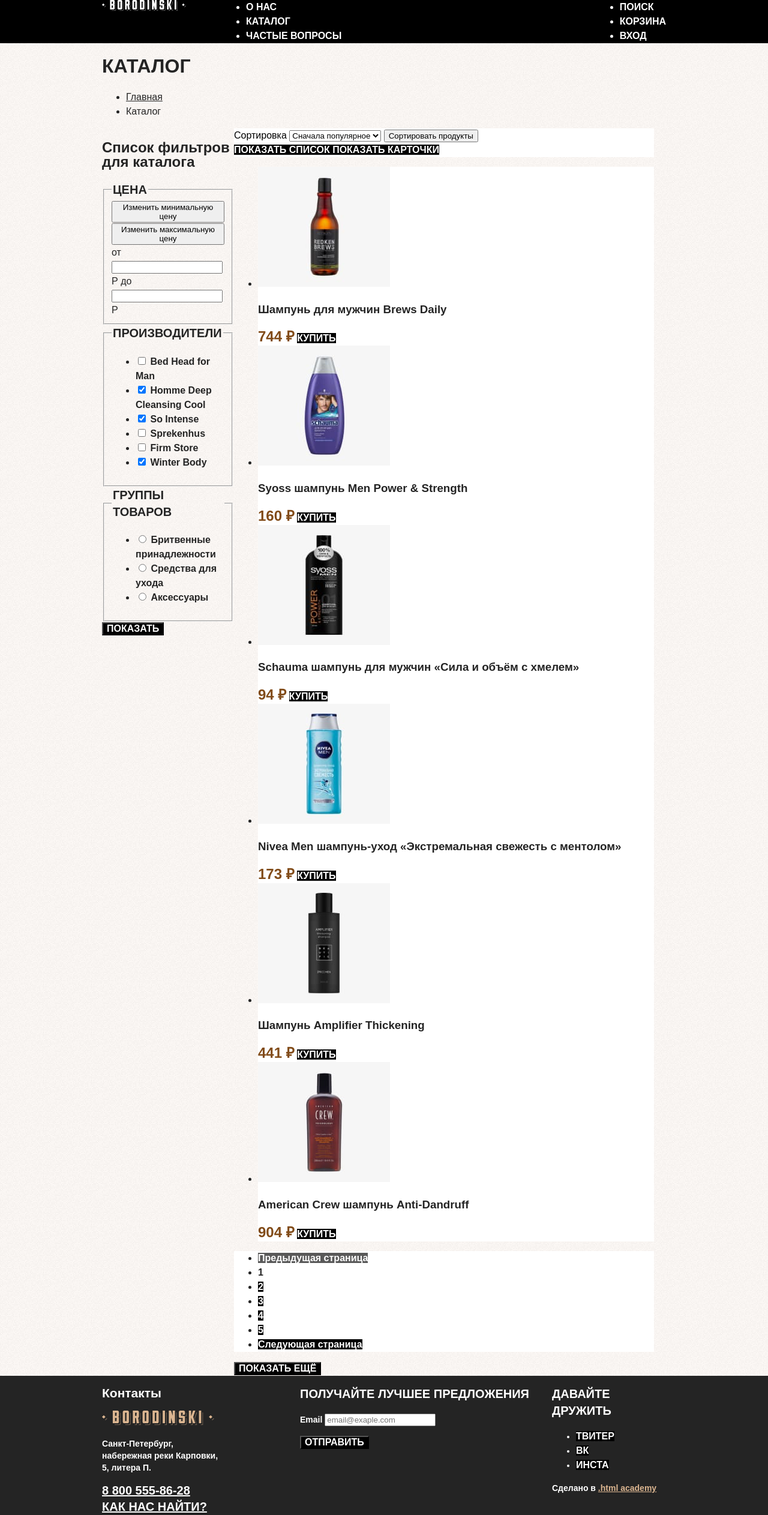
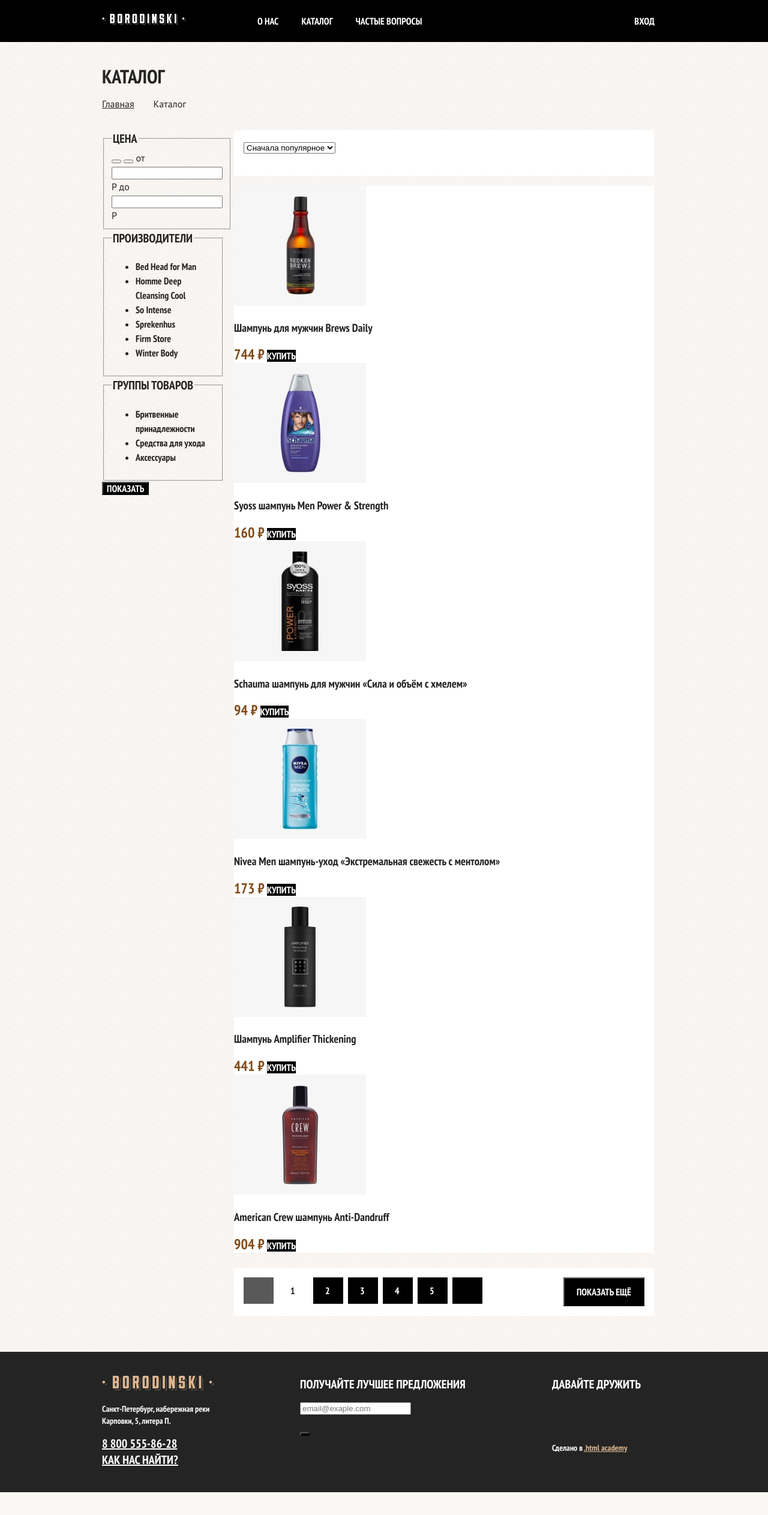
Before and after one commit to aeger-caput/00_Barber, a plain HTML site: page catalog.html in a window 1280 px wide. Shown: the whole page at 60% size. After the commit the page ends 2487 px from the top, so only its background shows below. Drawn offline with Linux system fonts and the light colour scheme.

Commit message:
fixed_fonts

```diff
--- a/scss/style.scss
+++ b/scss/style.scss
@@ -1,6 +1,6 @@
 //@import "nullstyle.scss";
 @font-face {
-   font-family: "PT Sans";
+   font-family: "PT Sans Narrow";
    font-style: normal;
    font-weight: 400;
    src: url("/fonts/PTSans-Regular.woff2") format("woff2");
@@ -8,7 +8,7 @@
 }
 
 @font-face {
-   font-family: "PT Sans";
+   font-family: "PT Sans Narrow";
    font-style: normal;
    font-weight: 700;
    src: url("/fonts/PTSans-Bold.woff2") format("woff2");
@@ -16,14 +16,14 @@
 }
 
 @font-face {
-   font-family: "PT Sans";
+   font-family: "PT Sans Narrow";
    font-style: italic;
    font-weight: 400;
    src: url("/fonts/PTSans-Italic.woff2") format("woff2");
 }
 
 @font-face {
-   font-family: "PT Sans";
+   font-family: "PT Sans Narrow";
    font-style: italic;
    font-weight: 700;
    src: url("/fonts/PTSans-BoldItalic.woff2") format("woff2");
@@ -31,7 +31,7 @@
 }
 
 @font-face {
-   font-family: "PT Sans";
+   font-family: "PT Sans Narrow";
    font-style: normal;
    font-weight: 700;
    src: url("/fonts/PTSans-NarrowBold.woff2") format("woff2");
@@ -53,12 +53,15 @@ body {
    color: #242424;
    background-color: #fbf7f4;
 }
+
 .page-header {
    color: #ffffff;
    background: #000000;
 }
+
 .wrapper {
 }
+
 .navigation {
    display: flex;
    width: 940px;
@@ -67,19 +70,25 @@ body {
 }
 
 .navigation-logo {
+   align-self: center;
    width: 140px;
    margin-right: 100px;
 }
 
 .navigation-list {
+   display: flex;
+   flex-wrap: wrap;
    margin: 0;
    padding: 0;
+   list-style-type: none;
 }
 
 .navigation-item {
 }
 
 .navigation-link {
+   display: block;
+   padding: 24px 19px;
    font-family: "PT Sans Narrow", sans-serif;
    line-height: 22px;
    font-weight: 700;
@@ -92,12 +101,25 @@ body {
 
 .navigation-user {
    margin-left: auto;
+   .navigation-link{
+      min-width: 16px;
+      min-height: 22px;
+   }
 }
 .visually-hidden {
+   position: absolute;
+   width: 1px;
+   height: 1px;
+   margin: -1px;
+   padding: 0;
+   bottom: 0;
+   clip: rect(0 0 0 0);
+   overflow: hidden;
 }
 
 .main-container {
    flex-grow: 1;
+   padding: 60px 0;
 }
 
 .catalog-container{
@@ -112,6 +134,7 @@ body {
 .logo {
    display: block;
    margin: 0 auto;
+   margin-bottom: 60px;
 }
 
 .main-index {
@@ -123,150 +146,15 @@ body {
 }
 
 .main-inner {
+   padding: 40px 0 0 0;
    color: #242424;
    background-color: #FBF7F4;
    background-image: url("/img/noisy-texture.png");
 
  }
 
-.inner-header-title {
-  font-size: 32px;
-  line-height: 35px;
-  text-transform: uppercase;
-}
-.breadcrumbs {
-   color: #242424;
-}
-.breadcrumbs-item {
-}
-.breadcrumbs-link {
-   color: inherit;
-}
-
-.filter-section {
-   width: 220px;
-}
-
-.catalog-filter {
-}
-
-.catalog-filter-group {
-}
-
-.catalog-filter-title {
-   font-size: 20px;
-   line-height: 28px;
-   font-weight: 700;
-   color: #242424;
-   text-transform: uppercase;
-}
-.sorting-section {
-}
-
-.sorting-type {
-}
-
-.catalog-right-column {
-   width: 700px;
-}
-
-.select-control {
-}
-
-.button-light {
-   color: #242424;
-   background-color: #FFFFFF;
-}
-
-.product-section {
-}
-.product-list {
-}
-.product-item {
-}
-.product-card {
-   background-color: #FFFFFF;
-}
-.product-card-link {
-   text-decoration: none;
-}
-.product-card-image {
-}
-.product-card-title {
-   font-weight: 700;
-   color: #242424;
-}
-.product-card-price {
-   font-size: 24px;
-   line-height: 29px;
-   font-weight: 700;
-   color: #814B18;
-   text-transform: uppercase;
-}
-.product-card-button {
-}
-.button {
-}
-.pagonation-section {
-}
-.pagonation {
-   background-color: #FFFFFF;
-}
-.pagonation-item {
-}
-.pagonation-link {
-   color: #FFFFFF;
-   background-color: #000000;
-   text-decoration: none;
-   line-height: 16px;
-   font-weight: 700;
-}
-.pagonation-prev {
-}
-.pagonation-disabled {
-   background-color: #595959;
-}
-.visually-hidden {
-}
-.pagonation-current {
-   color: #242424;
-   background-color: #FFFFFF;
-}
-.pagonation-next {
-}
-.pagonation-show-more {
-}
-
-.range-toggle {
-}
-.toggle-min {
-}
-.toggle-max {
-}
-.catalog-filter-label {
-}
-.catalog-filter-input {
-}
-.catalog-filter-list {
-}
-.catalog-filter-item {
-}
-.control {
-}
-.control-input {
-}
-.contol-mark {
-}
-.control-label {
-   font-weight: 700;
-}
-
-.sorting-container{
-   color: #000000;
-   background-color: #FFFFFF;
-}
-
 .advantages {
+   margin-bottom: 50px;
 }
 
 .advantages-list {
@@ -274,27 +162,38 @@ body {
    justify-content: space-between;
    padding: 0;
    margin: 0;
+   list-style-type: none;
 }
 
 .advantages-item {
    width: 277px;
 }
 .advantages-title {
+   margin: 0 0 50px 0;
    font-family: "PT Sans Narrow", sans-serif;
    font-size: 32px;
    line-height: 35px;
    text-transform: uppercase;
+   text-align: center;
 }
 .advantages-description {
+   margin: 0;
+   text-align: center;
 }
 
 .index-columns {
+   display: flex;
+   justify-content: space-between;
+   margin-bottom: 30px;
    color: #242424;
    background-color: #fbf7f4;
    background-image: url("/img/noisy-texture.png");
    padding: 40px;
    display: flex;
    justify-content: space-between;
+   .index-columns:last-child {
+      margin-bottom: 0;
+   }
 }
 
 .services {
@@ -302,6 +201,7 @@ body {
    width: 390px;
 }
 .servises-title {
+   margin: 25px 0 25px 0;
    font-size: 32px;
    line-height: 35px;
    font-weight: 700;
@@ -335,6 +235,7 @@ body {
    width: 390px;
 }
 .gallary-title {
+   margin: 25px 0 25px 0;
    font-size: 32px;
    line-height: 35px;
    font-weight: 700;
@@ -359,6 +260,7 @@ body {
    font-weight: 700;
 }
 .contacts-title {
+   margin: 25px 0 25px 0;
    font-size: 32px;
    line-height: 35px;
    font-weight: 700;
@@ -392,6 +294,7 @@ body {
    width: 430px;
 }
 .appointment-title {
+   margin: 25px 0 25px 0;
    font-size: 32px;
    line-height: 35px;
    font-weight: 700;
@@ -413,6 +316,208 @@ body {
 }
 .appointment-form-time {
 }
+
+.inner-header-title {
+   margin: 0 0 16px 0;
+   font-size: 32px;
+   line-height: 35px;
+   text-transform: uppercase;
+ }
+
+ .breadcrumbs {
+   display: flex;
+   flex-wrap: wrap;
+   margin: 0;
+   padding: 0;
+   list-style-type: none;
+   color: #242424;
+ }
+ .breadcrumbs-item {
+   margin: 0 32px 32px 0;
+ }
+ .breadcrumbs-link {
+    color: inherit;
+ }
+
+ .filter-section {
+    width: 220px;
+ }
+
+ .catalog-filter {
+   margin: 0 16px 0 0;
+ }
+
+ .catalog-filter-group {
+ }
+
+ .catalog-filter-title {
+    font-size: 20px;
+    line-height: 28px;
+    font-weight: 700;
+    color: #242424;
+    text-transform: uppercase;
+ }
+
+
+ .catalog-right-column {
+    width: 700px;
+ }
+
+ .select-control {
+ }
+
+ .button-light {
+    color: #242424;
+    background-color: #FFFFFF;
+ }
+
+
+
+ .range-toggle {
+ }
+ .toggle-min {
+ }
+ .toggle-max {
+ }
+ .catalog-filter-label {
+ }
+ .catalog-filter-input {
+ }
+ .catalog-filter-list {
+ }
+ .catalog-filter-item {
+ }
+ .control {
+ }
+ .control-input {
+ }
+ .contol-mark {
+ }
+ .control-label {
+    font-weight: 700;
+ }
+
+.sorting-section {
+}
+
+.sorting-container {
+   display: flex;
+   margin: 0 0 16px 0;
+   padding: 16px;
+   color: #000000;
+   background-color: #FFFFFF;
+}
+
+.sorting-container .button {
+   width: 56px;
+   height: 44px;
+   display: block;
+}
+
+
+.sorting-type {
+ margin: 0 auto 0 0;
+}
+
+.product-section {
+   margin: 0 0 25px 0;
+}
+
+.product-list {
+   margin: 0;
+   padding: 0;
+   list-style-type: none;
+}
+
+.product-item {
+}
+
+.product-card {
+   background-color: #FFFFFF;
+}
+
+.product-card-link {
+   text-decoration: none;
+}
+.product-card-image {
+}
+
+.product-card-title {
+   font-weight: 700;
+   color: #242424;
+}
+.product-card-price {
+   font-size: 24px;
+   line-height: 29px;
+   font-weight: 700;
+   color: #814B18;
+   text-transform: uppercase;
+}
+
+.product-card-button {
+}
+
+.button {
+}
+
+.pagonation-section {
+   display: flex;
+   margin: 0 0 60px 0;
+   padding: 16px;
+   background-color: #ffffff;
+}
+
+.pagonation {
+   display: flex;
+   margin: 0;
+   padding: 0;
+   list-style-type: none;
+
+}
+
+.pagonation-item {
+}
+
+.pagonation-item:not(:last-child) {
+   margin: 0 8px 0 0;
+}
+
+.pagonation-link {
+   display: block;
+   box-sizing: border-box;
+   width: 50px;
+   height: 44px;
+   padding: 14px 20px 14px 20px;
+   color: #FFFFFF;
+   background-color: #000000;
+   text-decoration: none;
+   line-height: 16px;
+   font-weight: 700;
+}
+
+.pagonation-show-more {
+   padding: 14px 20px 14px 20px;
+   margin: 0 0 0 auto;
+}
+
+.pagonation-prev {
+}
+
+.pagonation-disabled {
+   background-color: #595959;
+}
+
+.pagonation-current {
+   color: #242424;
+   background-color: #FFFFFF;
+}
+
+.pagonation-next {
+}
+
+
+
+
 .page-footer {
    font-size: 14px;
    font-weight: 700;
@@ -426,6 +531,7 @@ body {
    width: 940px;
    display: flex;
    margin: 0 auto;
+   padding: 40px 0;
 }
 
 .page-footer a {
@@ -434,7 +540,7 @@ body {
 .page-footer .htmlacademy-link {
    font-size: 14px;
    color: #DBB590;
- }
+}
 
 .page-footer-contacts {
    width: 200px;
@@ -443,15 +549,18 @@ body {
 
 .footer-contacts-logo {
 }
+
 .footer-contacts-address {
    font-style: normal;
 }
+
 .footer-contacts-address-text {
    font-size: 14px;
    line-height: 20px;
    font-weight: 700;
    color: #FFFFFF;
 }
+
 .footer-contacts-phone {
    font-family: "PT Sans Narrow", sans-serif;
    font-size: 20px;
@@ -460,6 +569,7 @@ body {
    text-decoration: underline;
    text-transform: uppercase;
 }
+
 .footer-contacts-map-link {
    font-family: "PT Sans Narrow", sans-serif;
    font-size: 20px;
@@ -474,6 +584,7 @@ body {
 }
 
 .page-footer-title {
+   margin: 0 0 14px 0;
    font-family: "PT Sans Narrow", sans-serif;
    font-size: 20px;
    line-height: 28px;
@@ -481,12 +592,16 @@ body {
    color: #FFFFFF;
    text-transform: uppercase;
 }
+
 .newsletter-form {
 }
+
 .newsletter-email {
 }
+
 .field {
 }
+
 .newsletter-button {
 }
 
@@ -496,11 +611,25 @@ body {
 }
 
 .footer-social-list {
+   display: flex;
+   flex-wrap: wrap;
+   margin: 0;
+   padding: 0;
+   list-style-type: none;
 }
 .footer-social-item {
+   width: 56px;
+   height: 44px;
+   margin: 0 8px 8px 0;
 }
+
+.footer-social-item:nth-child(3n) {
+   margin: 0;
+}
+
 .about-text {
 }
+
 .htmlacademy-link {
 }
 
```
Also changed, not shown: Index.html (+0 -1 lines), styles/style.css.
